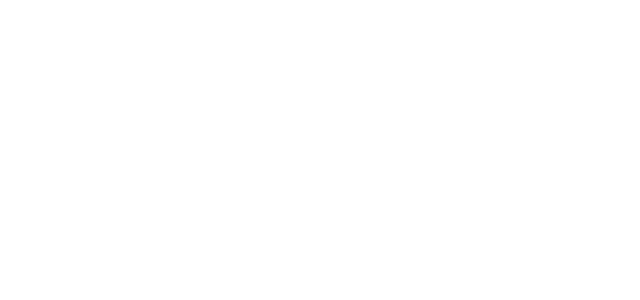
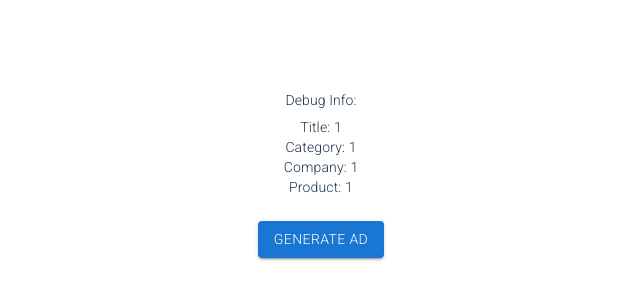
Before and after one commit to MorehouseTech/gen_ai_ads, a React (Vite) app in the folder streamsense/: page /AIinfo/1/1/1/1 in a window 1280 px wide. Before the commit this address had no page. Shown: the part 242-542 px from the top of the page, without its empty margins (319-959 px from the left). Built offline with nearby package versions, Linux system fonts and the light colour scheme.

Commit message:
hulu fix

```diff
--- a/streamsense/src/App.tsx
+++ b/streamsense/src/App.tsx
@@ -13,7 +13,7 @@ function App() {
     <Routes>
       <Route path="/" element={<Home />} />
       <Route path="/Netflix" element={<Netflix />} />
-      <Route path="/Hulu/:passed" element={<Hulu />} />
+      <Route path="/Hulu" element={<Hulu />} />
       <Route path="/AIinfo/:title/:category" element={<AIinfo />} />
       <Route path="/Youtube" element={<Youtube />} />
       <Route path="/AmazonPrime" element={<PrimeVideo />} />
--- a/streamsense/src/main.tsx
+++ b/streamsense/src/main.tsx
@@ -2,13 +2,14 @@ import { StrictMode } from 'react'
 import { createRoot } from 'react-dom/client'
 import './index.css'
 import App from './App.tsx'
-import { BrowserRouter, createBrowserRouter } from 'react-router-dom'
+import { RouterProvider, createBrowserRouter } from 'react-router-dom'
 import '@fontsource/roboto/300.css';
 import Netflix from './pages/Netflix.tsx'
 import AIinfo from './pages/AIinfo.tsx'
 import AdPage from './pages/AdPage.tsx'
 import Hulu from './pages/Hulu.tsx'
 import Youtube from './pages/Youtube.tsx'
+import PrimeVideo from './pages/PrimeVideo.tsx'
 //router imports
 
 const router = createBrowserRouter([
@@ -25,7 +26,11 @@ const router = createBrowserRouter([
       element: <Hulu />
     },
     {
-      path: "/AIinfo/:title/:category/:company",
+      path: "/Hulu/:passed",
+      element: <Hulu />
+    },
+    {
+      path: "/AIinfo/:title/:category/:company/:product",
       element: <AIinfo />
     },
     {
@@ -35,13 +40,15 @@ const router = createBrowserRouter([
     {
       path: "/Youtube",
       element: <Youtube />
+    },
+    {
+      path: "/AmazonPrime",
+      element: <PrimeVideo />
     }
+]);
 
-]);
 createRoot(document.getElementById('root')!).render(
   <StrictMode>
-    <BrowserRouter>
-      <App />
-    </BrowserRouter>
+    <RouterProvider router={router} />
   </StrictMode>,
 )
--- a/streamsense/src/pages/AIinfo.tsx
+++ b/streamsense/src/pages/AIinfo.tsx
@@ -14,19 +14,19 @@ const AIinfo = () => {
             setLoading(true);
             setError("");
             console.log('Sending request with data:', { title, category, company, product });
-            // const response = await fetch("https://feec-35-227-16-215.ngrok-free.app/generate", {
-            const response = await fetch("https://jsonplaceholder.typicode.com/posts", {
+            const response = await fetch("https://5971-34-125-134-230.ngrok-free.app/generate", {
                 method: "POST",
                 body: JSON.stringify({
-                    media: title,
-                    media_co: category,
-                    company: company,
-                    product: product
+                    "media": title,
+                    "media_co": category,
+                    "company": company,
+                    "product": product
                 }),
                 headers: {
                     "Content-Type": "application/json",
                     "Accept": "application/json",
-                    "ngrok-skip-browser-warning": "true"
+                    "ngrok-skip-browser-warning": "true",
+                    "Access-Control-Allow-Origin": "*"
                 },
                 mode: 'cors'
             });
--- a/streamsense/src/pages/Hulu.tsx
+++ b/streamsense/src/pages/Hulu.tsx
@@ -16,7 +16,7 @@ const Hulu = () => {
 
     // Function to navigate to the ad page when clicking on a movie
     const handleNavigate = (title: string, category: string) => {
-        navigate(`/adPage/${title}/${category}`);
+        navigate(`/AdPage/${title}/${category}`);
     };
 
   const categories = [
@@ -91,14 +91,12 @@ const Hulu = () => {
           </Toolbar>
         </AppBar>
 
-        {/* Welcome message that uses the route parameter */}
-        {passed && (
-          <Box sx={{ p: 2, textAlign: 'center' }}>
-            <Typography variant="h5">
-              Welcome to Hulu {passed === 'home' ? 'Home' : passed}
-            </Typography>
-          </Box>
-        )}
+        {/* Welcome message */}
+        <Box sx={{ p: 2, textAlign: 'center' }}>
+          <Typography variant="h5">
+            Welcome to Hulu {passed ? (passed === 'home' ? 'Home' : passed) : 'Home'}
+          </Typography>
+        </Box>
 
         {/* Navigation Categories */}
         <Box sx={{
--- a/streamsense/src/pages/Netflix.tsx
+++ b/streamsense/src/pages/Netflix.tsx
@@ -3,8 +3,9 @@ import { useNavigate } from "react-router-dom";
 import { Typography, Button, Box, IconButton, Container, Grid, AppBar, Toolbar } from '@mui/material';
 import PlayArrowIcon from '@mui/icons-material/PlayArrow';
 import NotificationsIcon from '@mui/icons-material/Notifications';
-import gardenImage from '../assets/newAssets/Screen Shot 2025-03-13 at 2.03.34 PM.png';
-import bathroomImage from '../assets/newAssets/Screen Shot 2025-03-13 at 2.03.57 PM.png';
+import CloseIcon from '@mui/icons-material/Close';
+import new1 from '../assets/newAssets/Screen Shot 2025-03-13 at 2.03.34 PM.png';
+import new2 from '../assets/newAssets/Screen Shot 2025-03-13 at 2.03.57 PM.png';
 
 
 const Netflix = () => {
```
